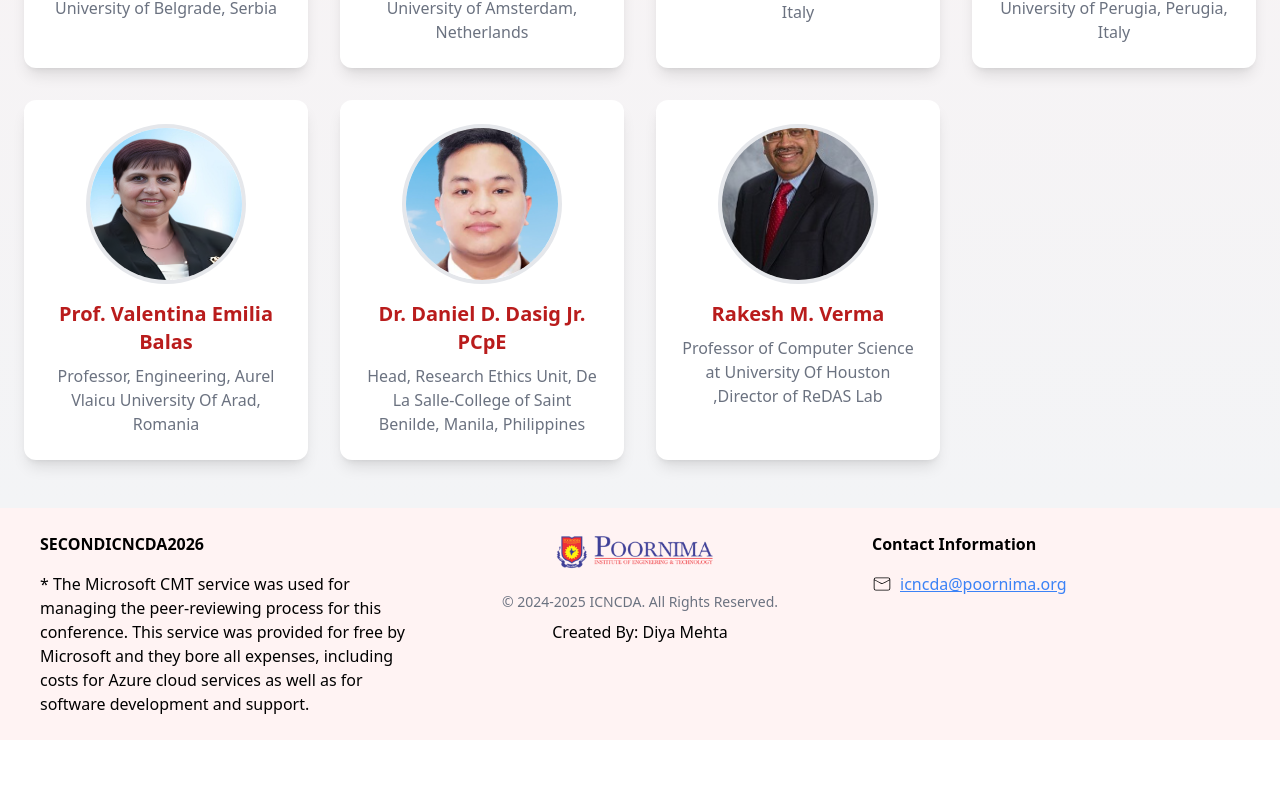
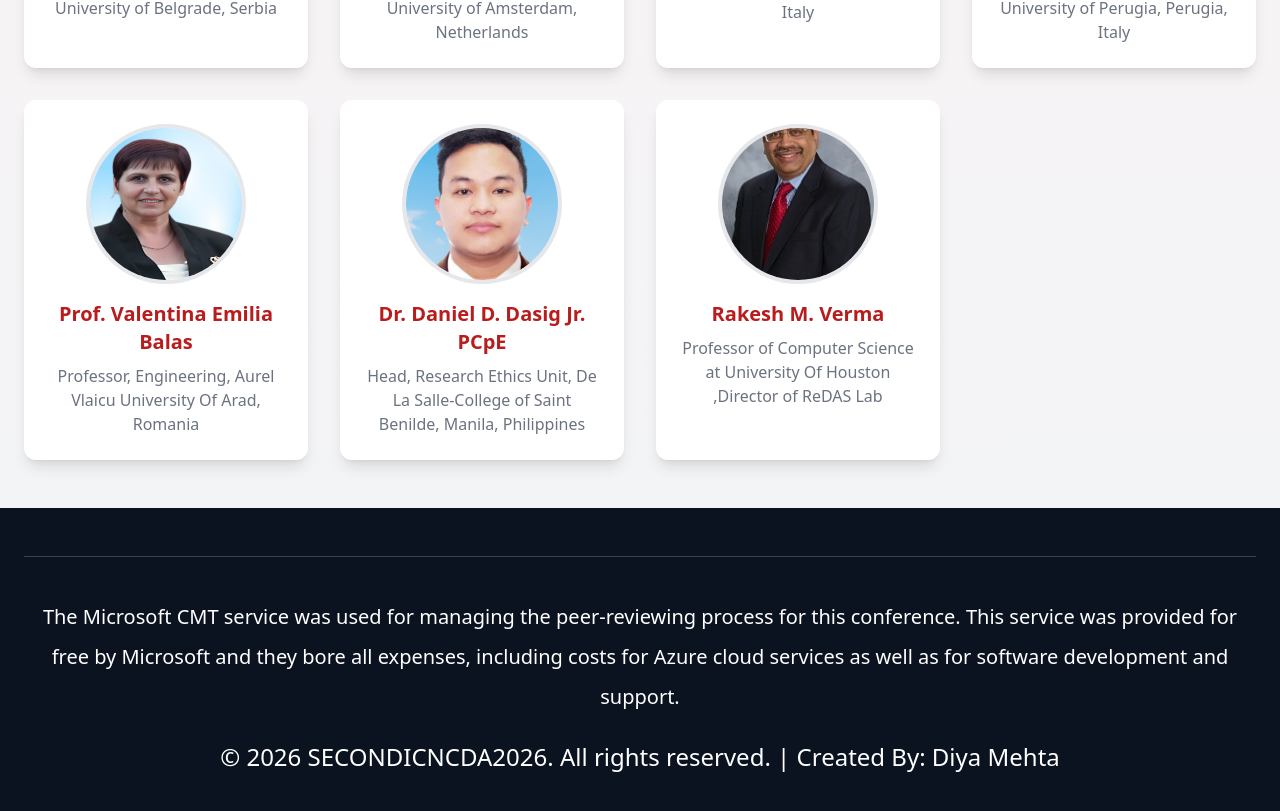
Before and after one commit to Diyamehta60/Department_conference, a React (Vite) app: page /speakers in a window 1280 px wide. Shown: the part 1308-2119 px from the top of the page. Before the commit the page ends 2048 px from the top, so only its background shows below. Built offline with nearby package versions, Linux system fonts and the light colour scheme.

Commit message:
via anil sir

```diff
--- a/index.html
+++ b/index.html
@@ -11,6 +11,7 @@
     </title>
   </head>
   <body>
+    <!-- The Microsoft CMT service was used for managing the peer-reviewing process for this conference. This service was provided for free by Microsoft and they bore all expenses, including costs for Azure cloud services as well as for software development and support. -->
     <div id="root"></div>
     <script type="module" src="/src/main.jsx"></script>
   </body>
--- a/src/components/Footer.jsx
+++ b/src/components/Footer.jsx
@@ -1,52 +1,21 @@
 import React from "react";
-import { CiMail } from "react-icons/ci";
 
 function Footer() {
   return (
-    <div className="text-center bg-red-100/40 p-6 flex flex-col md:flex-row justify-between items-start gap-8 w-full">
-      {/* Left Section */}
-      <div className="flex-1 text-left px-4">
-        <h2 className="font-bold mb-4">SECONDICNCDA2026</h2>
-        <p>
-          * The Microsoft CMT service was used for managing the peer-reviewing process for this conference. This service was provided for free by Microsoft and they bore all expenses, including costs for Azure cloud services as well as for software development and support.
+    <footer className="w-full bg-[#0b1220] px-6 py-12">
+      <div className="mx-auto max-w-7xl border-t border-white/20 pt-10 text-center">
+        <p className="text-lg leading-9 text-white md:text-xl md:leading-10">
+          The Microsoft CMT service was used for managing the peer-reviewing
+          process for this conference. This service was provided for free by
+          Microsoft and they bore all expenses, including costs for Azure cloud
+          services as well as for software development and support.
+        </p>
+        <p className="mt-6 text-xl text-white md:text-2xl">
+          © 2026 SECONDICNCDA2026. All rights reserved. | Created By: Diya
+          Mehta
         </p>
       </div>
-
-      {/* Center Section */}
-      <div className="flex-1 flex flex-col items-center justify-center">
-        <a
-          href="#"
-          className="flex items-center justify-center mb-5 text-2xl font-semibold text-gray-900"
-        >
-          <img src="/clglogo.png" className="h-12 mr-3 sm:h-10" alt="ICNCDA" />
-
-        </a>
-        <span className="block text-sm text-center text-gray-500">
-          © 2024-2025 ICNCDA. All Rights Reserved.
-        </span>
-        <span className="mt-2">Created By: Diya Mehta</span>
-        <ul className="flex justify-center mt-5 space-x-5">
-          {/* Social media icons remain same */}
-        </ul>
-
-      </div>
-
-      {/* Right Section */}
-      <div className="flex-1 text-left px-4">
-        <h2 className="font-bold mb-4">Contact Information</h2>
-        <div>
-            <p className="mt-2">
-            <a
-              href="mailto:icncda@poornima.org"
-              className="text-blue-500 underline flex items-center gap-2"
-            >
-              <CiMail className="inline-block text-black text-xl" />
-              <span>icncda@poornima.org</span>
-            </a>
-          </p>
-        </div>
-      </div>
-    </div>
+    </footer>
   );
 }
 
```
